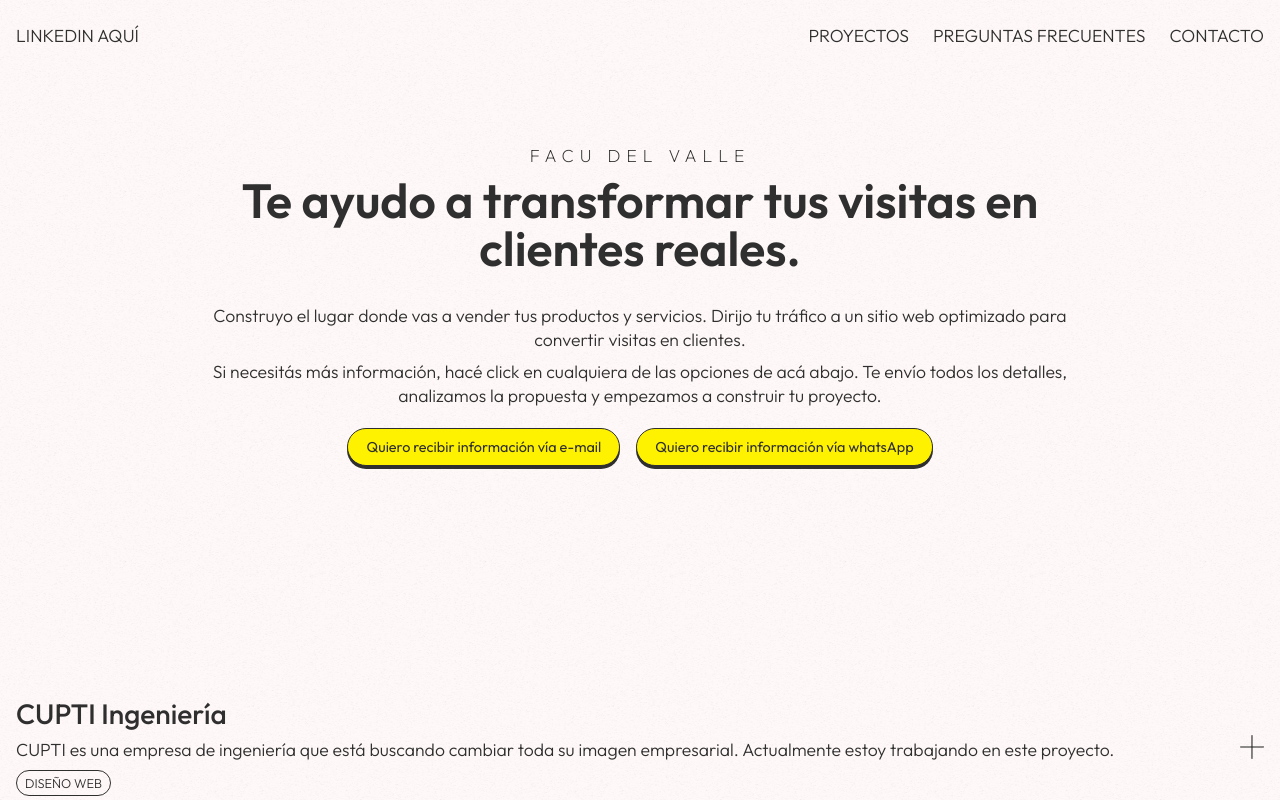
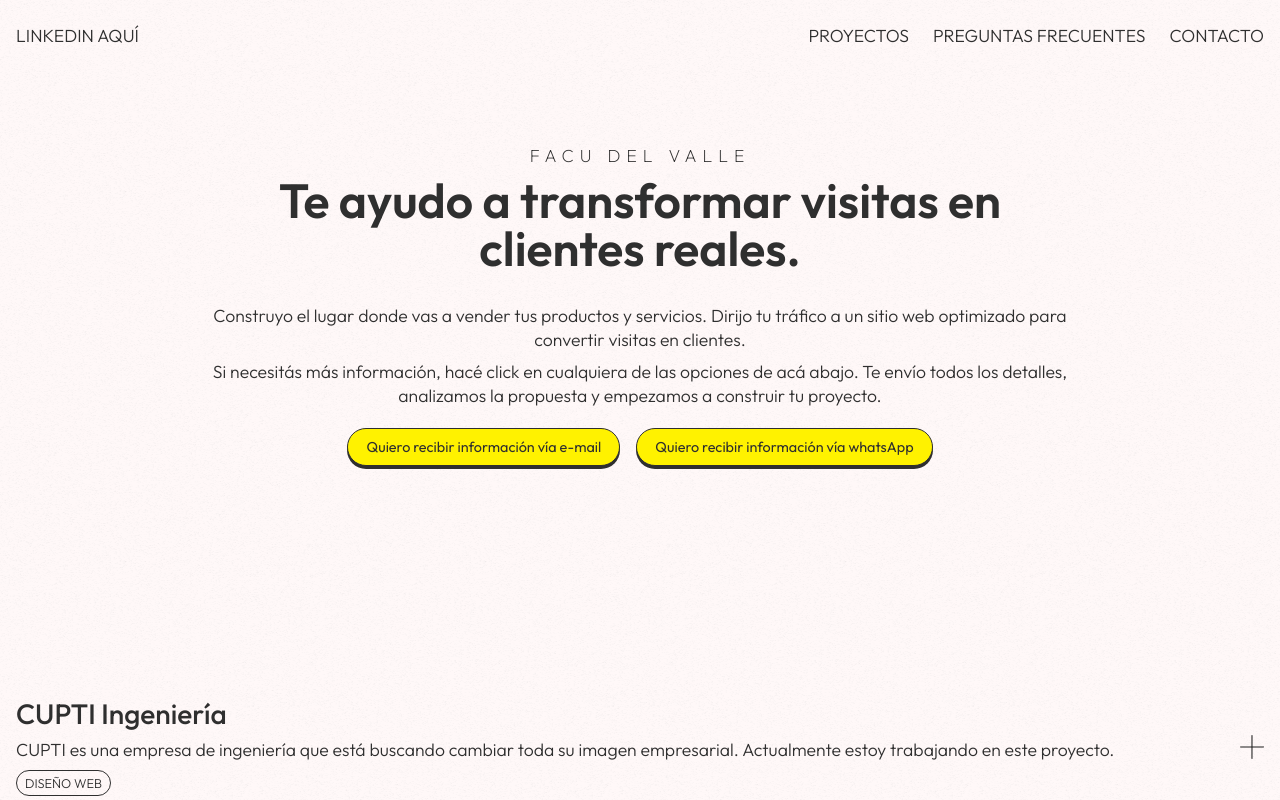
Before and after one commit to facundososa559/portfolio, a React (Create React App) app: page / in a window 1280 px wide. Shown: the top 800 px of the page. Built offline with nearby package versions, Linux system fonts and the light colour scheme.

Commit message:
cambio heading

```diff
--- a/src/pages/Home.jsx
+++ b/src/pages/Home.jsx
@@ -18,7 +18,7 @@ function Home() {
         <section className='hero container--small container--flex container--center'>
           <div className='hero__container container--flex container--column text--align-center'>
             <h1 className='text--small extra-light letter-spacing hero__subheading'>FACU DEL VALLE</h1>
-            <h1 className='heading semi-bold'>Te ayudo a transformar tus visitas en clientes reales.</h1>
+            <h1 className='heading semi-bold'>Te ayudo a transformar visitas en clientes reales.</h1>
             <p>Construyo el lugar donde vas a vender tus productos y servicios. Dirijo tu tráfico a un sitio web optimizado para convertir visitas en clientes.</p>
             <p>Si necesitás más información, hacé click en cualquiera de las opciones de acá abajo. Te envío todos los detalles, analizamos la propuesta y empezamos a construir tu proyecto.</p>
             <CallToAction />
```
